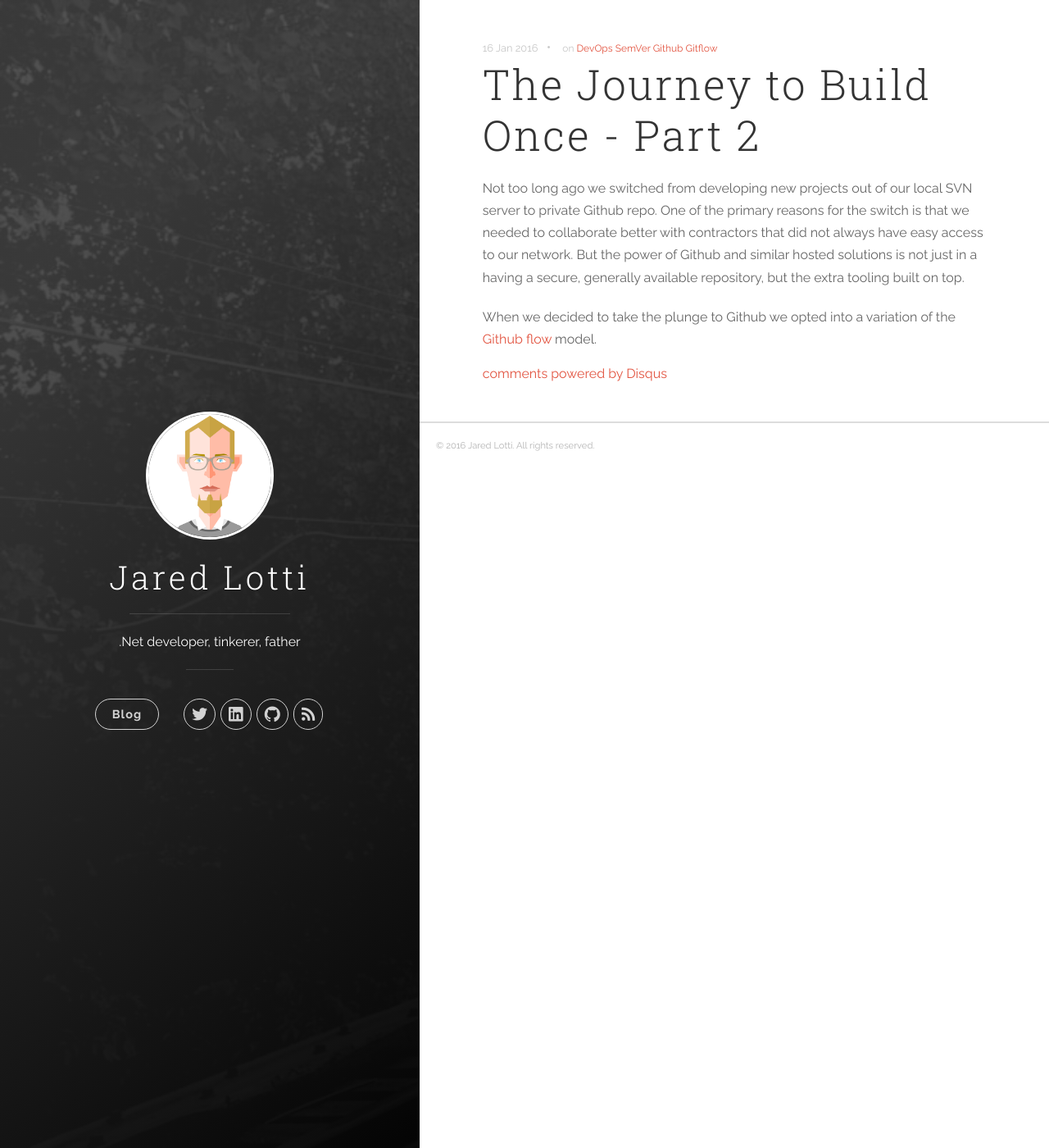
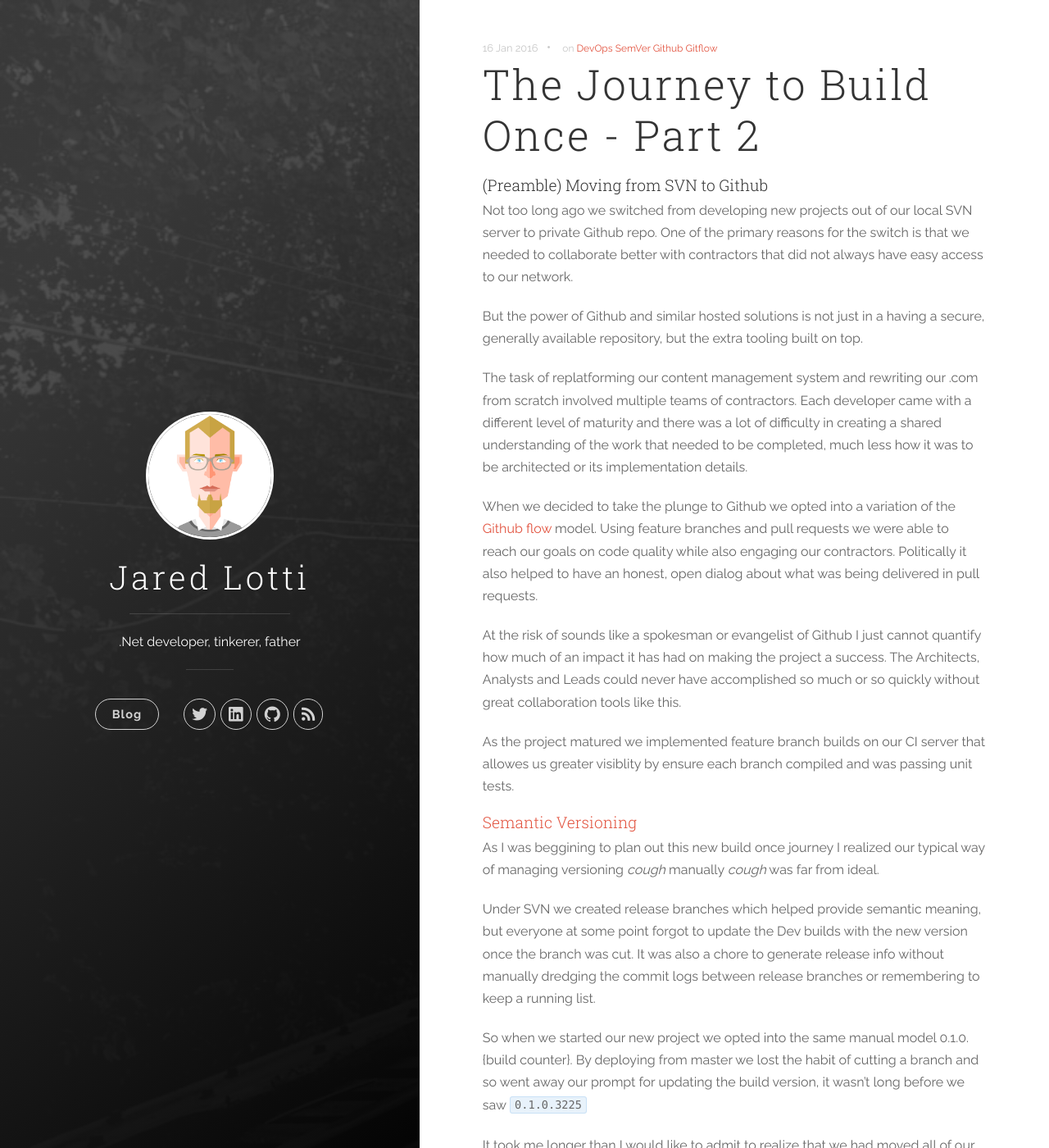
Before and after one commit to Jarlotee/jarlotee.github.io, a Jekyll site: the page built from _posts/2016-01-16-the-journey-to-build-once-2.md, in a window 1280 px wide and 1400 px high. Shown: the whole window at 82% size. Built offline with Jekyll 4.4.1, drawn with Linux system fonts in a browser that asks for light colours; nearby versions of some CDN libraries; comment, search, counter and statistics services are not loaded; some of the changed text lies outside the part shown.

Commit message:
Update 2016-01-16-the-journey-to-build-once-2.md

````diff
--- a/_posts/2016-01-16-the-journey-to-build-once-2.md
+++ b/_posts/2016-01-16-the-journey-to-build-once-2.md
@@ -11,14 +11,41 @@ tags:
 - Gitflow
 ---
 
+#### (Preamble) Moving from SVN to Github
+
 Not too long ago we switched from developing new projects out of our local SVN server to private Github repo.
 One of the primary reasons for the switch is that we needed to collaborate better with contractors that did not always have easy access to our network.
+
 But the power of Github and similar hosted solutions is not just in a having a secure, generally available repository, but the extra tooling built on top.
 
-When we decided to take the plunge to Github we opted into a variation of the [Github flow] model.
+The task of replatforming our content management system and rewriting our .com from scratch involved multiple teams of contractors. Each developer came with a different level of maturity and there was a lot of difficulty in creating a shared understanding of the work that needed to be completed, much less how it was to be architected or its implementation details.
+
+When we decided to take the plunge to Github we opted into a variation of the [Github flow] model. Using feature branches and pull requests we were able to reach our goals on code quality while also engaging our contractors. Politically it also helped to have an honest, open dialog about what was being delivered in pull requests.
+
+At the risk of sounds like a spokesman or evangelist of Github I just cannot quantify how much of an impact it has had on making the project a success. The Architects, Analysts and Leads could never have accomplished so much or so quickly without great collaboration tools like this.
+
+As the project matured we implemented feature branch builds on our CI server that allowes us greater visiblity by ensure each branch compiled and was passing unit tests.
+
+#### [Semantic Versioning]
+
+As I was beggining to plan out this new build once journey I realized our typical way of managing versioning *cough* manually *cough* was far from ideal.
+
+Under SVN we created release branches which helped provide semantic meaning, but everyone at some point forgot to update the Dev builds with the new version once the branch was cut. It was also a chore to generate release info without manually dredging the commit logs between release branches or remembering to keep a running list.
+
+So when we started our new project we opted into the same manual model 0.1.0.{build counter}. By deploying from master we lost the habit of cutting a branch and so went away our prompt for updating the build version, it wasn't long before we saw `0.1.0.3225`
+
+It took me longer than I would like to admit to realize that we had moved all of our rigor to the our pull requests and mentioned in passing to our Architect that it would be sweet to be able to automatically generate our SemVer based on pull request and their tags.
+
+So for my first task in creating our Build Once pipeline was to use git history, pull request tags and the Github api to generate a semantic version to slap onto our release packages.
+
+These code snippets are in powershell, but it shouldn't be hard to translate them into the scripting langugage of your choice.
+
+```powershell
 
 
 
-[Github flow]:  https://guides.github.com/introduction/flow/
-[envify]:       https://github.com/hughsk/envify
-[David Diehl]:  http://daveondevops.com/
+
+```
+
+[Semantic Versioning]:  http://semver.org/
+[Github flow]:          https://guides.github.com/introduction/flow/
````
